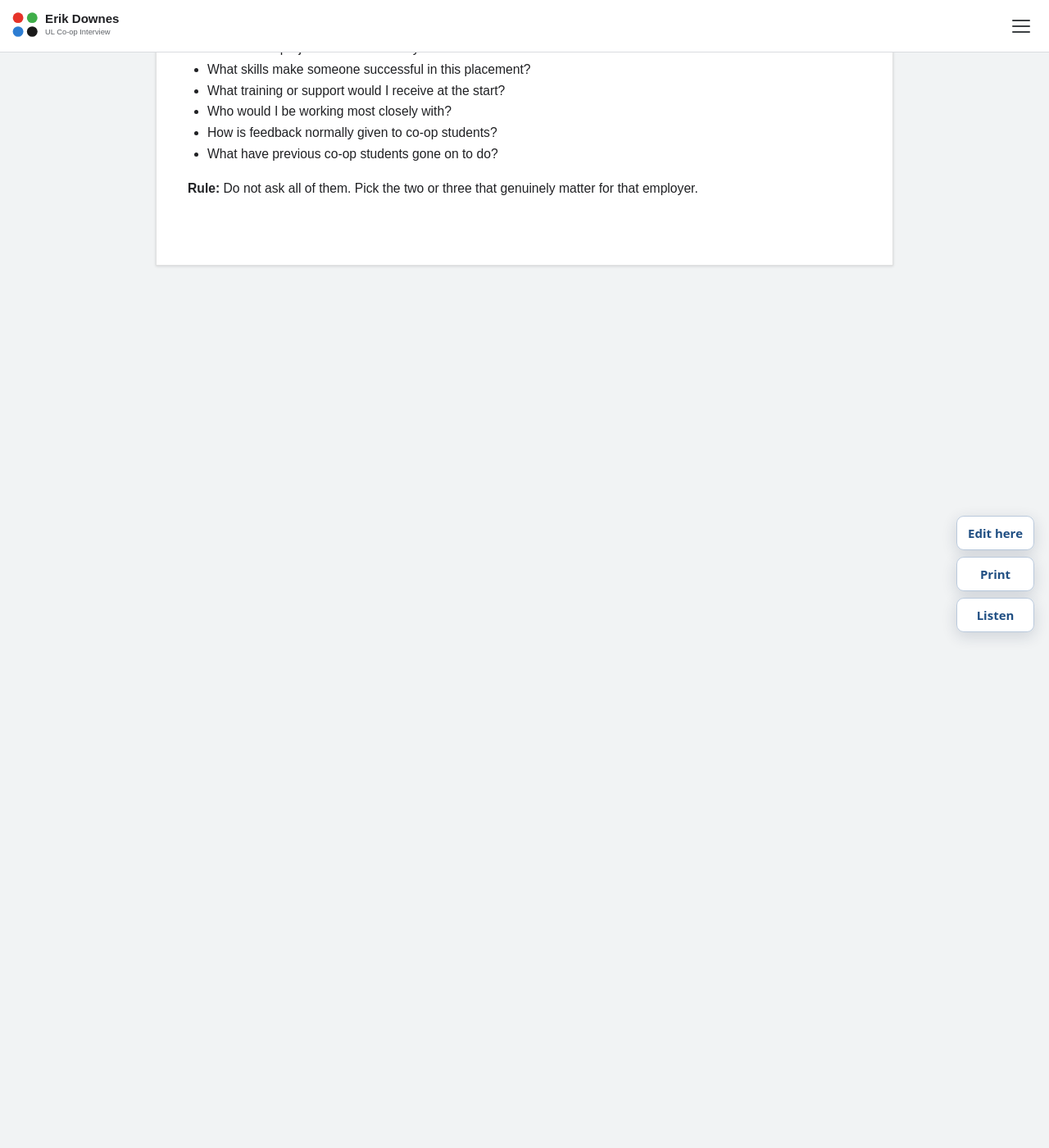
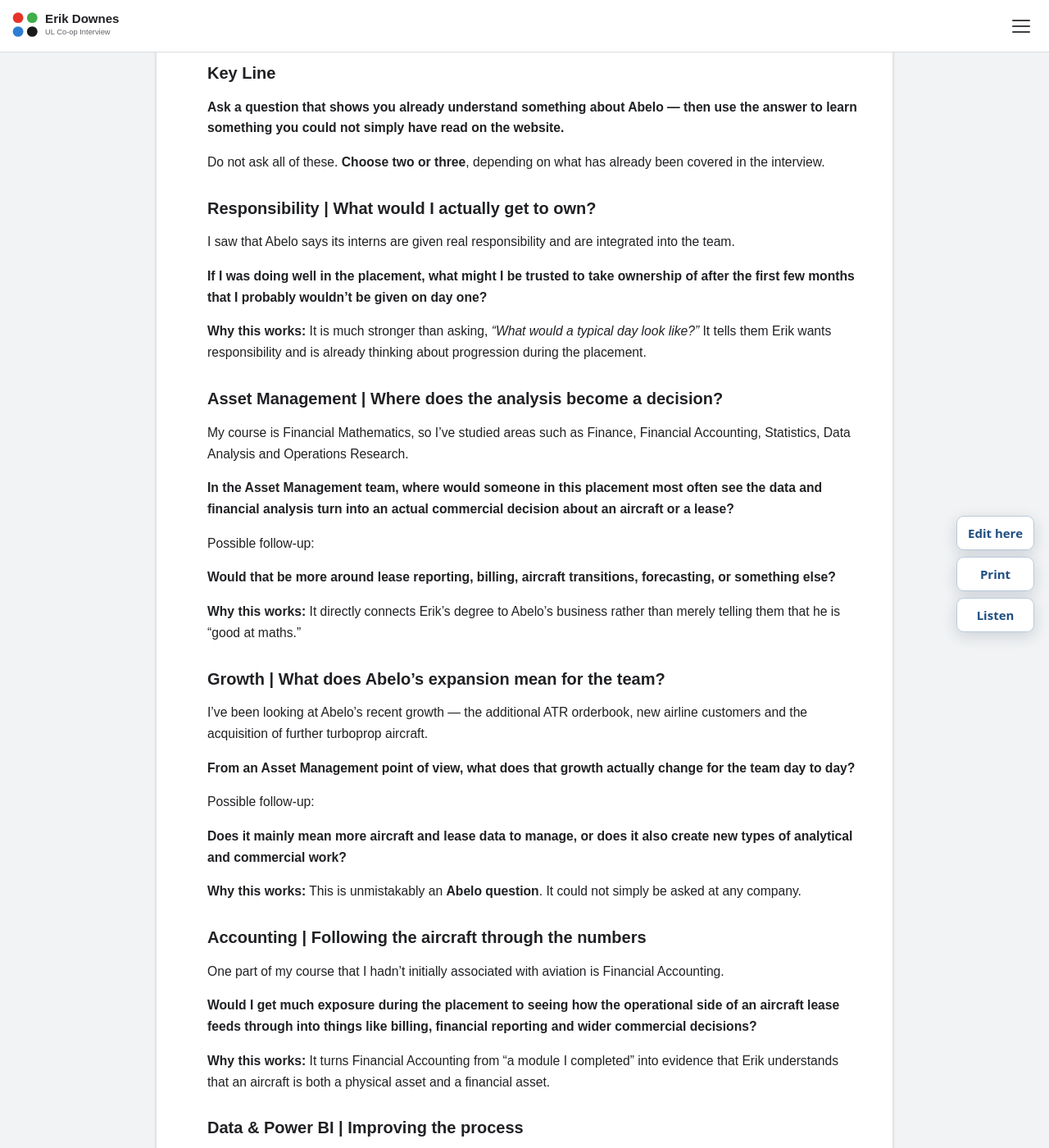
Before and after one commit to ronandownes/coop, a Jekyll site: the page built from questions.md, in a window 1280 px wide and 1400 px high, scrolled down 270 px. Shown: the whole window at 82% size. Built offline with Jekyll 4.4.1, drawn with Linux system fonts in a browser that asks for light colours; some of the changed text lies outside the part shown.

Commit message:
Update questions.md (via Pages CMS)

```diff
--- a/questions.md
+++ b/questions.md
@@ -7,6 +7,86 @@
 intro: Choose two or three. Ask questions that help you understand the work and
   show serious interest in the placement.
 ---
+- Questions to Ask Abelo
+  ## Key Line
+
+  **Ask a question that shows you already understand something about Abelo — then use the answer to learn something you could not simply have read on the website.**
+
+  Do not ask all of these. **Choose two or three**, depending on what has already been covered in the interview.
+  ## Responsibility | What would I actually get to own?
+
+  I saw that Abelo says its interns are given real responsibility and are integrated into the team.
+
+  **If I was doing well in the placement, what might I be trusted to take ownership of after the first few months that I probably wouldn't be given on day one?**
+
+  **Why this works:** It is much stronger than asking, *“What would a typical day look like?”* It tells them Erik wants responsibility and is already thinking about progression during the placement.
+  ## Asset Management | Where does the analysis become a decision?
+
+  My course is Financial Mathematics, so I've studied areas such as Finance, Financial Accounting, Statistics, Data Analysis and Operations Research.
+
+  **In the Asset Management team, where would someone in this placement most often see the data and financial analysis turn into an actual commercial decision about an aircraft or a lease?**
+
+  Possible follow-up:
+
+  **Would that be more around lease reporting, billing, aircraft transitions, forecasting, or something else?**
+
+  **Why this works:** It directly connects Erik's degree to Abelo's business rather than merely telling them that he is “good at maths.”
+  ## Growth | What does Abelo's expansion mean for the team?
+
+  I've been looking at Abelo's recent growth — the additional ATR orderbook, new airline customers and the acquisition of further turboprop aircraft.
+
+  **From an Asset Management point of view, what does that growth actually change for the team day to day?**
+
+  Possible follow-up:
+
+  **Does it mainly mean more aircraft and lease data to manage, or does it also create new types of analytical and commercial work?**
+
+  **Why this works:** This is unmistakably an **Abelo question**. It could not simply be asked at any company.
+  ## Accounting | Following the aircraft through the numbers
+
+  One part of my course that I hadn't initially associated with aviation is Financial Accounting.
+
+  **Would I get much exposure during the placement to seeing how the operational side of an aircraft lease feeds through into things like billing, financial reporting and wider commercial decisions?**
+
+  **Why this works:** It turns Financial Accounting from “a module I completed” into evidence that Erik understands that an aircraft is both a physical asset and a financial asset.
+  ## Data & Power BI | Improving the process
+
+  I noticed that the role involves data systems, Power BI and process improvement as well as the aircraft-leasing work itself.
+
+  **Are there any reporting or data processes in Asset Management that you would particularly like the co-op student to help improve during the placement?**
+
+  Possible follow-up:
+
+  **Would there be scope to build something and leave the team with a better process than the one I started with?**
+
+  **Why this works:** It shifts Erik from **“What training will you give me?”** to **“Where could I contribute?”**
+  ## David Cann | What distinguishes the students who succeed?
+
+  Because you've seen students coming through Abelo's internship programme:
+
+  **What have you noticed about the students who become genuinely valuable members of the team during their placement?**
+
+  Or, even sharper:
+
+  **By the end of the placement, what would make you say, “That was an excellent co-op student”?**
+
+  **Why this works:** David Cann is MD Human Resources. This is exactly the kind of question he is unusually well placed to answer.
+  ---
+
+  **Rule:** Do not ask all of them.
+
+  A very strong combination with David Cann would be:
+
+  **1. Responsibility** — What could I eventually be trusted to own?
+
+  **2. Asset Management** — Where does the analysis turn into a commercial decision?
+
+  **3. Success** — What makes you say someone was an excellent co-op student?
+
+  If the interview has already covered one of those subjects, switch to the **Abelo Growth** or **Data & Power BI** question.
+-
+-
+-
 - What would a typical day look like for the co-op student?
 - What sort of projects would I be likely to work on?
 - What skills make someone successful in this placement?
```
